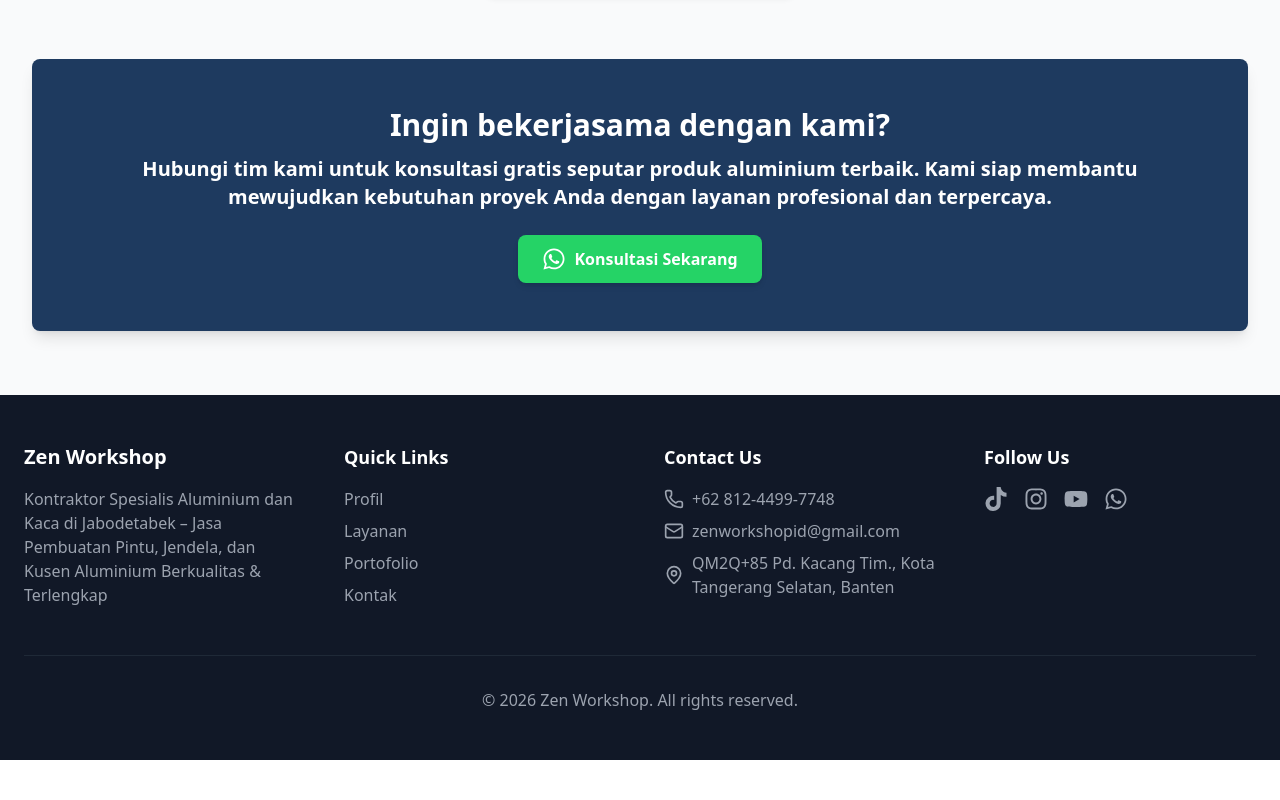
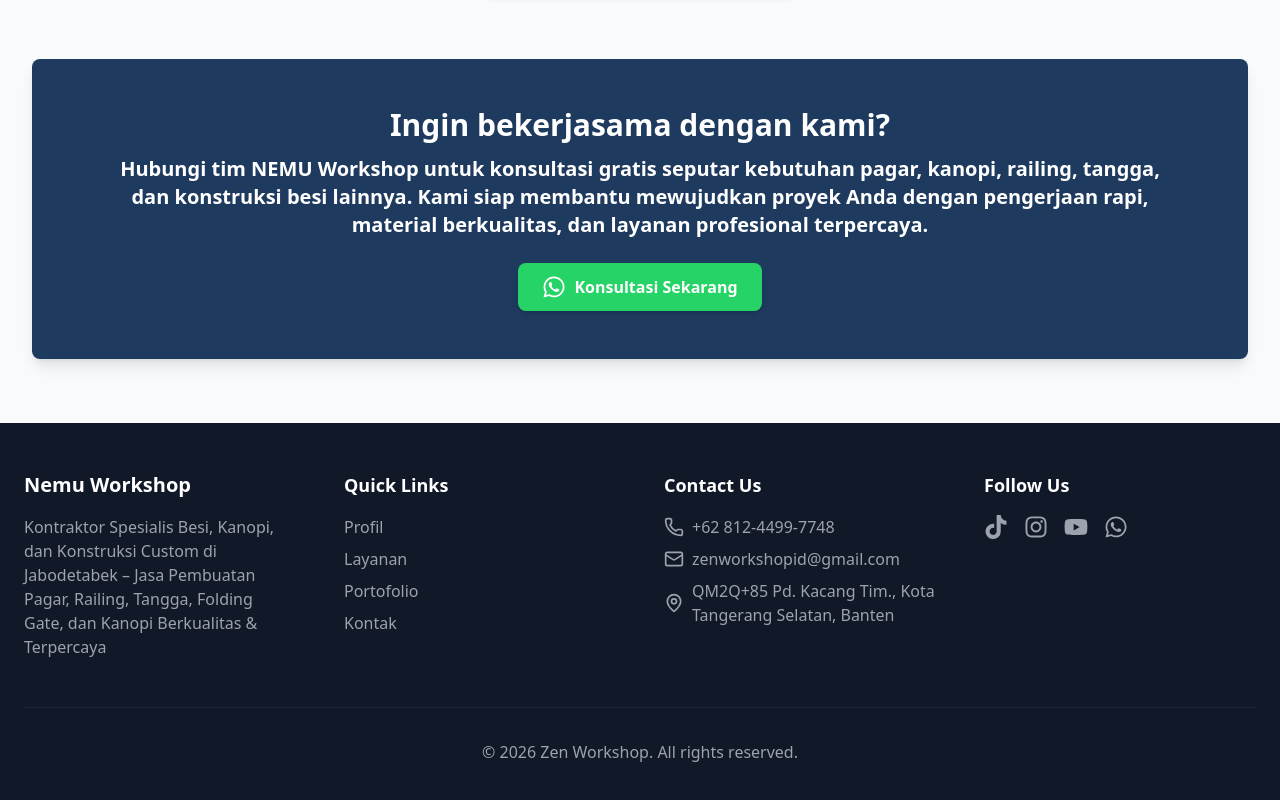
Before and after one commit to Zenworkshop/nemuworkshop, a React (Vite) app: page /about in a window 1280 px wide. Shown: the part 2197-2997 px from the top of the page. Before the commit the page ends 2957 px from the top, so only its background shows below. Built offline with nearby package versions, Linux system fonts and the light colour scheme.

Commit message:
ganti semuanya

```diff
--- a/src/components/Footer.tsx
+++ b/src/components/Footer.tsx
@@ -10,9 +10,9 @@ export default function Footer() {
         <div className="grid md:grid-cols-4 gap-12">
           {/* Company Info */}
           <div>
-            <h3 className="text-xl font-bold mb-4">Zen Workshop</h3>
+            <h3 className="text-xl font-bold mb-4">Nemu Workshop</h3>
             <p className="text-gray-400">
-              Kontraktor Spesialis Aluminium dan Kaca di Jabodetabek – Jasa Pembuatan Pintu, Jendela, dan Kusen Aluminium Berkualitas & Terlengkap
+              Kontraktor Spesialis Besi, Kanopi, dan Konstruksi Custom di Jabodetabek – Jasa Pembuatan Pagar, Railing, Tangga, Folding Gate, dan Kanopi Berkualitas & Terpercaya
             </p>
           </div>
 
--- a/src/components/Testimonials.tsx
+++ b/src/components/Testimonials.tsx
@@ -165,10 +165,12 @@ export default function Testimonials() {
         <motion.h2 className="text-3xl font-bold">
           Ingin bekerjasama dengan kami?
         </motion.h2>
-        <p className="mt-3 text-lg md:text-xl font-semibold text-white leading-relaxed">
-          Hubungi tim kami untuk konsultasi gratis seputar produk aluminium terbaik.
-          Kami siap membantu mewujudkan kebutuhan proyek Anda dengan layanan profesional dan terpercaya.
-        </p>
+          <p className="mt-3 text-lg md:text-xl font-semibold text-white leading-relaxed">
+            Hubungi tim NEMU Workshop untuk konsultasi gratis seputar kebutuhan pagar, kanopi, railing, tangga, dan konstruksi besi lainnya.
+            Kami siap membantu mewujudkan proyek Anda dengan pengerjaan rapi, material berkualitas, dan layanan profesional terpercaya.
+          </p>
+
+
 
         <div className="mt-6 flex justify-center">
           <motion.a
```
Also changed, not shown: src/components/Newproject.tsx (+23 -23 lines), 1 other file (tests, documents, lock files or other folders).
